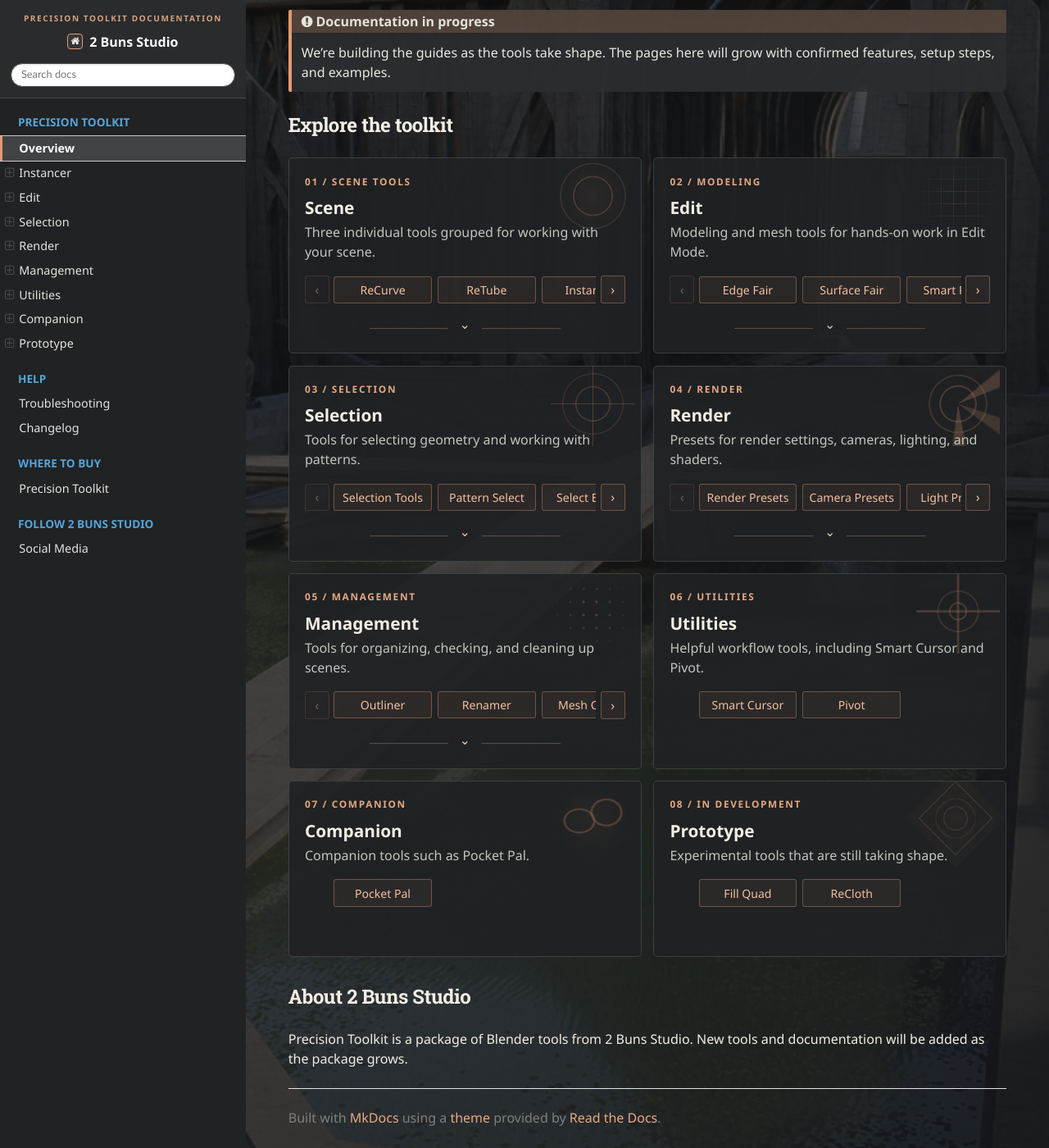
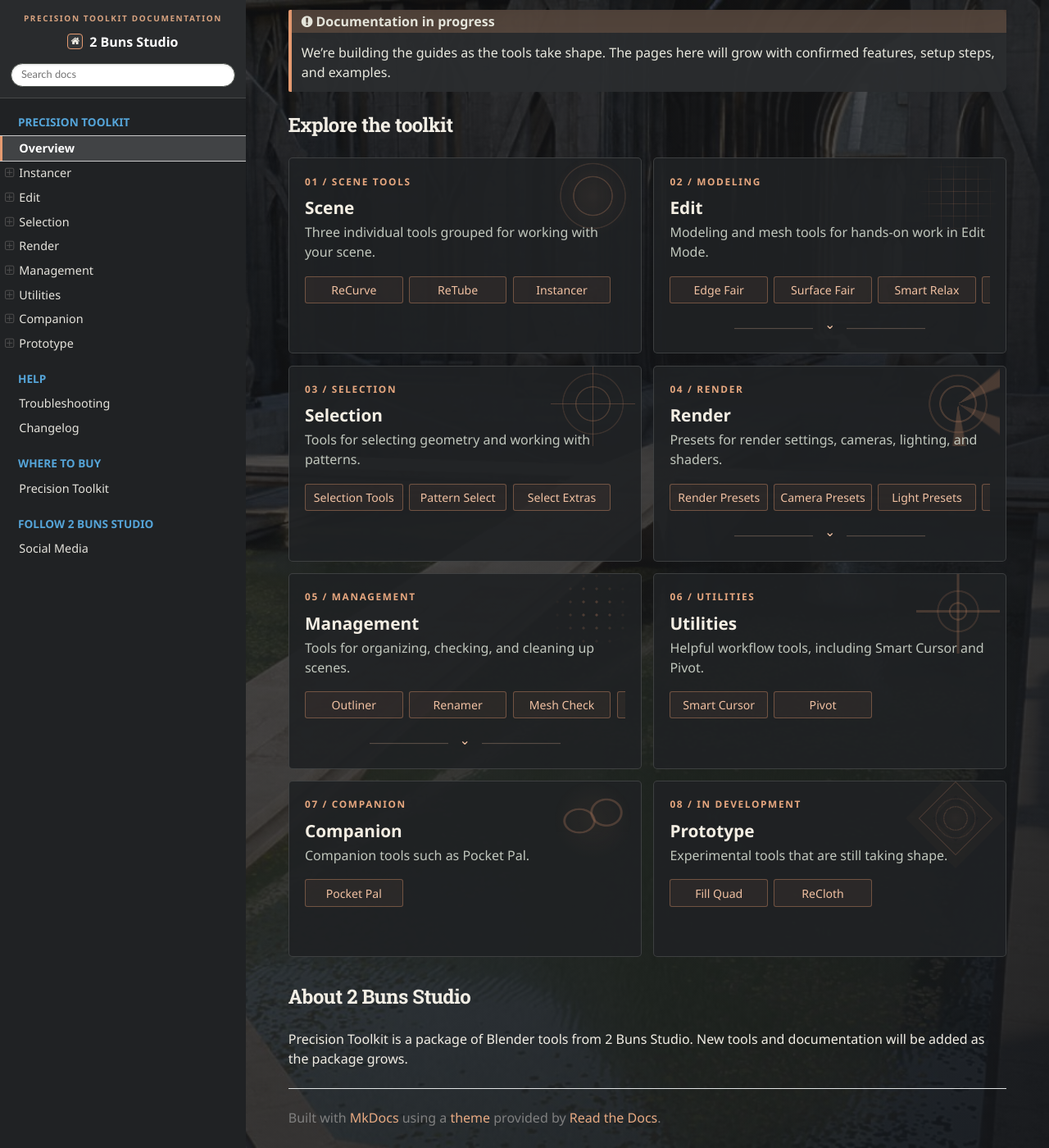
Before and after one commit to 2BunsStudioKaz/precision-toolkit-docs, an MkDocs documentation site: the page built from docs/index.md, in a window 1280 px wide and 1400 px high, scrolled down 510 px. Shown: the whole window at 82% size. Built offline with MkDocs 1.6.1, drawn with Linux system fonts in a browser that asks for light colours; nearby versions of some CDN libraries.

Commit message:
Remove tool strip scroll arrows

```diff
--- a/docs/index.md
+++ b/docs/index.md
@@ -16,13 +16,11 @@
     <strong>Scene</strong>
     <span>Three individual tools grouped for working with your scene.</span>
     <div class="tool-tab-carousel">
-      <button class="tool-tab-arrow" type="button" aria-label="Scroll Scene tools left" aria-controls="scene-tool-tabs">‹</button>
       <div class="tool-subtools" id="scene-tool-tabs">
       <a href="tools/edit/recurve/">ReCurve</a>
       <a href="tools/edit/retube/">ReTube</a>
       <a href="instancer/">Instancer</a>
       </div>
-      <button class="tool-tab-arrow" type="button" aria-label="Scroll Scene tools right" aria-controls="scene-tool-tabs">›</button>
     </div>
     <button class="tool-tab-expand" type="button" aria-controls="scene-tool-tabs" aria-expanded="false" aria-label="Show all Scene tools" data-collapse-label="Show fewer Scene tools">⌄</button>
   </div>
@@ -31,7 +29,6 @@
     <strong>Edit</strong>
     <span>Modeling and mesh tools for hands-on work in Edit Mode.</span>
     <div class="tool-tab-carousel">
-      <button class="tool-tab-arrow" type="button" aria-label="Scroll Edit tools left" aria-controls="edit-tool-tabs">‹</button>
       <div class="tool-subtools" id="edit-tool-tabs">
       <a href="tools/edit/edge-fair/">Edge Fair</a>
       <a href="tools/edit/surface-fair/">Surface Fair</a>
@@ -46,7 +43,6 @@
       <a href="tools/edit/edit-extras/">Edit Extras</a>
       <a href="tools/edit/inset/">Inset</a>
       </div>
-      <button class="tool-tab-arrow" type="button" aria-label="Scroll Edit tools right" aria-controls="edit-tool-tabs">›</button>
     </div>
     <button class="tool-tab-expand" type="button" aria-controls="edit-tool-tabs" aria-expanded="false" aria-label="Show all Edit tools" data-collapse-label="Show fewer Edit tools">⌄</button>
   </div>
@@ -55,13 +51,11 @@
     <strong>Selection</strong>
     <span>Tools for selecting geometry and working with patterns.</span>
     <div class="tool-tab-carousel">
-      <button class="tool-tab-arrow" type="button" aria-label="Scroll Selection tools left" aria-controls="selection-tool-tabs">‹</button>
       <div class="tool-subtools" id="selection-tool-tabs">
       <a href="tools/selection/selection-tools/">Selection Tools</a>
       <a href="tools/selection/pattern-select/">Pattern Select</a>
       <a href="tools/selection/select-extras/">Select Extras</a>
       </div>
-      <button class="tool-tab-arrow" type="button" aria-label="Scroll Selection tools right" aria-controls="selection-tool-tabs">›</button>
     </div>
     <button class="tool-tab-expand" type="button" aria-controls="selection-tool-tabs" aria-expanded="false" aria-label="Show all Selection tools" data-collapse-label="Show fewer Selection tools">⌄</button>
   </div>
@@ -70,14 +64,12 @@
     <strong>Render</strong>
     <span>Presets for render settings, cameras, lighting, and shaders.</span>
     <div class="tool-tab-carousel">
-      <button class="tool-tab-arrow" type="button" aria-label="Scroll Render tools left" aria-controls="render-tool-tabs">‹</button>
       <div class="tool-subtools" id="render-tool-tabs">
       <a href="tools/render/render-presets/">Render Presets</a>
       <a href="tools/render/camera-presets/">Camera Presets</a>
       <a href="tools/render/light-presets/">Light Presets</a>
       <a href="tools/render/shader-presets/">Shader Presets</a>
       </div>
-      <button class="tool-tab-arrow" type="button" aria-label="Scroll Render tools right" aria-controls="render-tool-tabs">›</button>
     </div>
     <button class="tool-tab-expand" type="button" aria-controls="render-tool-tabs" aria-expanded="false" aria-label="Show all Render tools" data-collapse-label="Show fewer Render tools">⌄</button>
   </div>
@@ -86,14 +78,12 @@
     <strong>Management</strong>
     <span>Tools for organizing, checking, and cleaning up scenes.</span>
     <div class="tool-tab-carousel">
-      <button class="tool-tab-arrow" type="button" aria-label="Scroll Management tools left" aria-controls="management-tool-tabs">‹</button>
       <div class="tool-subtools" id="management-tool-tabs">
       <a href="tools/management/outliner/">Outliner</a>
       <a href="tools/management/renamer/">Renamer</a>
       <a href="tools/management/mesh-check/">Mesh Check</a>
       <a href="tools/management/cleanup/">Cleanup</a>
       </div>
-      <button class="tool-tab-arrow" type="button" aria-label="Scroll Management tools right" aria-controls="management-tool-tabs">›</button>
     </div>
     <button class="tool-tab-expand" type="button" aria-controls="management-tool-tabs" aria-expanded="false" aria-label="Show all Management tools" data-collapse-label="Show fewer Management tools">⌄</button>
   </div>
@@ -102,12 +92,10 @@
     <strong>Utilities</strong>
     <span>Helpful workflow tools, including Smart Cursor and Pivot.</span>
     <div class="tool-tab-carousel">
-      <button class="tool-tab-arrow" type="button" aria-label="Scroll Utilities tools left" aria-controls="utilities-tool-tabs">‹</button>
       <div class="tool-subtools" id="utilities-tool-tabs">
       <a href="tools/utilities/smart-cursor/">Smart Cursor</a>
       <a href="tools/utilities/pivot/">Pivot</a>
       </div>
-      <button class="tool-tab-arrow" type="button" aria-label="Scroll Utilities tools right" aria-controls="utilities-tool-tabs">›</button>
     </div>
     <button class="tool-tab-expand" type="button" aria-controls="utilities-tool-tabs" aria-expanded="false" aria-label="Show all Utilities tools" data-collapse-label="Show fewer Utilities tools">⌄</button>
   </div>
@@ -116,11 +104,9 @@
     <strong>Companion</strong>
     <span>Companion tools such as Pocket Pal.</span>
     <div class="tool-tab-carousel">
-      <button class="tool-tab-arrow" type="button" aria-label="Scroll Companion tools left" aria-controls="companion-tool-tabs">‹</button>
       <div class="tool-subtools" id="companion-tool-tabs">
       <a href="tools/companion/pocket-pal/">Pocket Pal</a>
       </div>
-      <button class="tool-tab-arrow" type="button" aria-label="Scroll Companion tools right" aria-controls="companion-tool-tabs">›</button>
     </div>
     <button class="tool-tab-expand" type="button" aria-controls="companion-tool-tabs" aria-expanded="false" aria-label="Show all Companion tools" data-collapse-label="Show fewer Companion tools">⌄</button>
   </div>
@@ -129,12 +115,10 @@
     <strong>Prototype</strong>
     <span>Experimental tools that are still taking shape.</span>
     <div class="tool-tab-carousel">
-      <button class="tool-tab-arrow" type="button" aria-label="Scroll Prototype tools left" aria-controls="prototype-tool-tabs">‹</button>
       <div class="tool-subtools" id="prototype-tool-tabs">
       <a href="tools/prototype/fill-quad/">Fill Quad</a>
       <a href="tools/prototype/recloth/">ReCloth</a>
       </div>
-      <button class="tool-tab-arrow" type="button" aria-label="Scroll Prototype tools right" aria-controls="prototype-tool-tabs">›</button>
     </div>
     <button class="tool-tab-expand" type="button" aria-controls="prototype-tool-tabs" aria-expanded="false" aria-label="Show all Prototype tools" data-collapse-label="Show fewer Prototype tools">⌄</button>
   </div>
--- a/docs/javascripts/tool-tabs.js
+++ b/docs/javascripts/tool-tabs.js
@@ -1,13 +1,11 @@
 document.addEventListener("DOMContentLoaded", () => {
   const carousels = document.querySelectorAll(".tool-tab-carousel");
-  const reducedMotion = window.matchMedia("(prefers-reduced-motion: reduce)");
 
   carousels.forEach((carousel) => {
     const tabs = carousel.querySelector(".tool-subtools");
-    const buttons = carousel.querySelectorAll(".tool-tab-arrow");
     const expandButton = carousel.closest(".tool-card")?.querySelector(".tool-tab-expand");
     const card = carousel.closest(".tool-card");
-    if (!tabs || buttons.length !== 2 || !expandButton || !card) return;
+    if (!tabs || !expandButton || !card) return;
     expandButton.dataset.expandLabel = expandButton.getAttribute("aria-label");
 
     const update = () => {
@@ -16,22 +14,8 @@ document.addEventListener("DOMContentLoaded", () => {
       const overflowing = expanded || maxScroll > 1;
       carousel.classList.toggle("has-overflow", overflowing);
       card.classList.toggle("has-tool-overflow", overflowing);
-      buttons[0].disabled = expanded || !overflowing || tabs.scrollLeft <= 1;
-      buttons[1].disabled = expanded || !overflowing || tabs.scrollLeft >= maxScroll - 1;
       expandButton.setAttribute("aria-label", expanded ? expandButton.dataset.collapseLabel : expandButton.dataset.expandLabel);
     };
-
-    buttons.forEach((button, index) => {
-      button.addEventListener("click", () => {
-        const firstTab = tabs.querySelector("a");
-        const tabWidth = firstTab ? firstTab.getBoundingClientRect().width : tabs.clientWidth * 0.8;
-        const gap = Number.parseFloat(getComputedStyle(tabs).columnGap) || 0;
-        tabs.scrollBy({
-          left: (index === 0 ? -1 : 1) * (tabWidth + gap),
-          behavior: reducedMotion.matches ? "auto" : "smooth",
-        });
-      });
-    });
 
     expandButton.addEventListener("click", () => {
       const expanded = carousel.classList.toggle("is-expanded");
--- a/docs/stylesheets/extra.css
+++ b/docs/stylesheets/extra.css
@@ -557,7 +557,7 @@ a:hover {
 
 .rst-content .tool-tab-carousel {
   display: grid;
-  grid-template-columns: 1.85em minmax(0, 1fr) 1.85em;
+  grid-template-columns: minmax(0, 1fr);
   align-items: center;
   gap: 0.35em;
   width: 100%;
@@ -565,52 +565,14 @@ a:hover {
   margin-top: 0.85em;
 }
 
-.rst-content .tool-tab-arrow {
-  visibility: hidden;
-  display: inline-flex;
-  width: 1.85em;
-  height: 2.1em;
-  align-items: center;
-  justify-content: center;
-  padding: 0;
-  border: 1px solid rgba(229, 154, 112, 0.38);
-  border-radius: 3px;
-  color: #f1c1a2;
-  background: rgba(229, 154, 112, 0.06);
-  font: inherit;
-  font-size: 1em;
-  line-height: 1;
-  cursor: pointer;
-}
-
-.rst-content .tool-tab-carousel.has-overflow .tool-tab-arrow {
-  visibility: visible;
-}
-
 .rst-content .tool-tab-carousel.is-expanded {
   grid-template-columns: minmax(0, 1fr);
-}
-
-.rst-content .tool-tab-carousel.is-expanded .tool-tab-arrow {
-  display: none;
 }
 
 .rst-content .tool-tab-carousel.is-expanded .tool-subtools {
   flex-wrap: wrap;
   overflow: visible;
   scroll-snap-type: none;
-}
-
-.rst-content .tool-tab-arrow:hover:not(:disabled),
-.rst-content .tool-tab-arrow:focus-visible {
-  border-color: rgba(229, 154, 112, 0.8);
-  color: #fff0e4;
-  background: rgba(229, 154, 112, 0.16);
-}
-
-.rst-content .tool-tab-arrow:disabled {
-  opacity: 0.38;
-  cursor: default;
 }
 
 .rst-content .tool-subtools {
```
